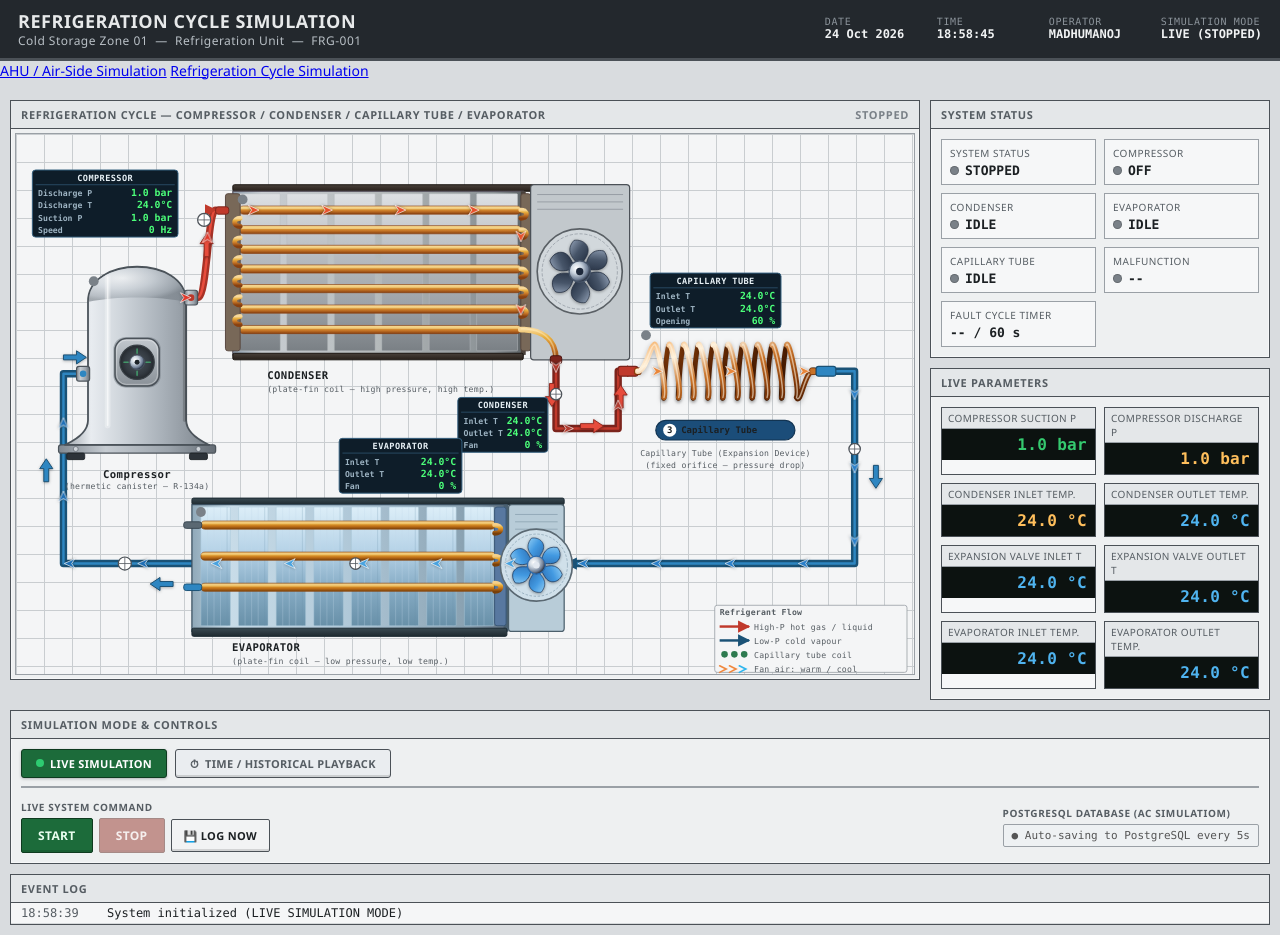
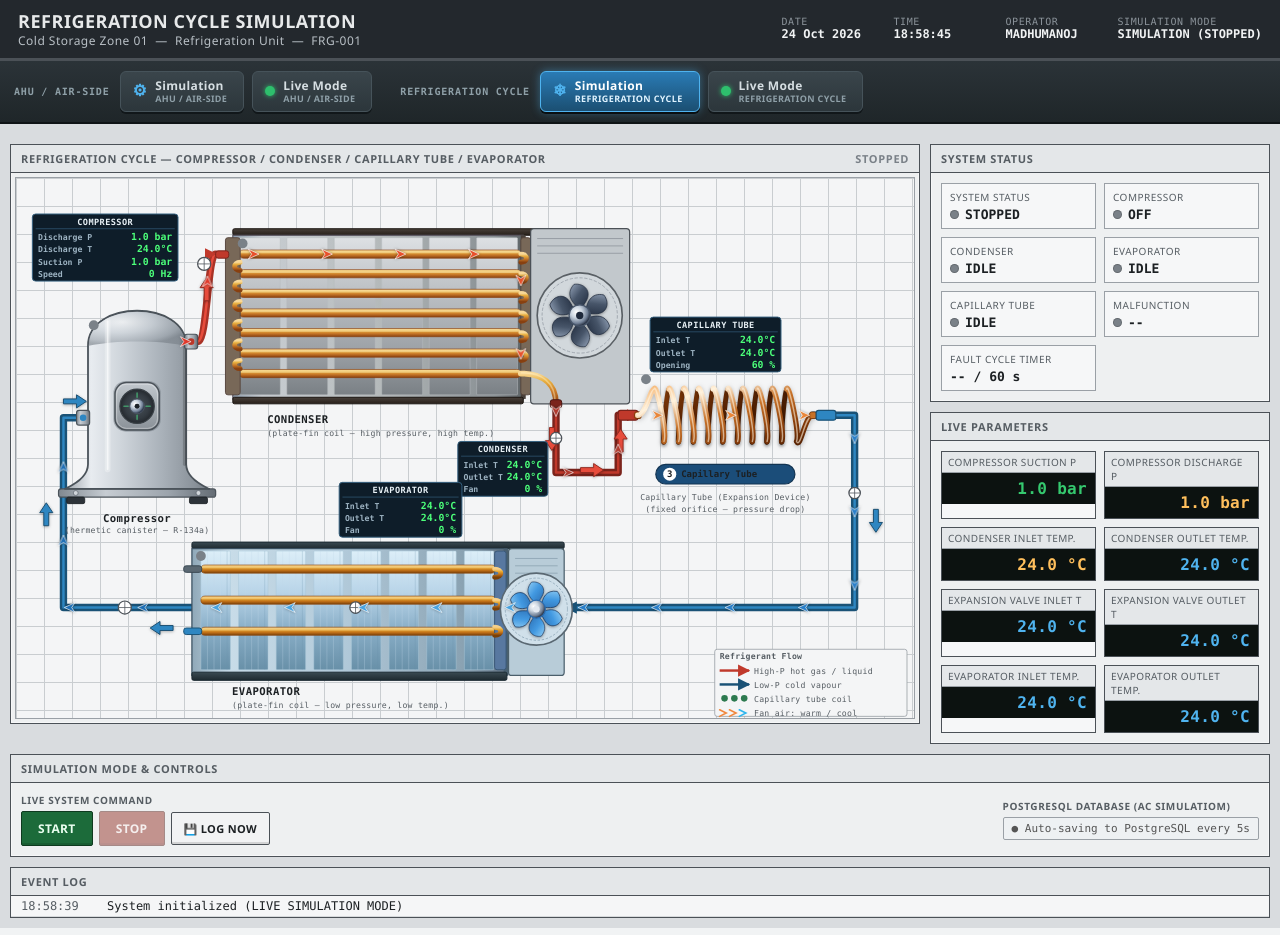
Before and after one commit to devdavidbuilds/AC-Simulation, a Django app: page /refrigeration/ in a window 1280 px wide. Run offline with Django 4.2, Linux system fonts and the light colour scheme; some libraries are stand-ins or nearby versions.

Commit message:
UI changes

```diff
--- a/refrigerator/static/refrigerator/css/style.css
+++ b/refrigerator/static/refrigerator/css/style.css
@@ -815,6 +815,9 @@ button.btn-stop:hover { background: #a52a1d; }
 .component.health-alarm { filter: drop-shadow(0 0 9px rgba(217,48,37,1)) sepia(0.5) hue-rotate(-30deg) saturate(2); animation: rfAlarmPulse 1s ease-in-out infinite; }
 .component.health-warn .comp-indicator { fill: #f0a014; }
 .component.health-alarm .comp-indicator { fill: #d93025; }
+#ahuSvg .ahu-health-alarm { filter: drop-shadow(0 0 9px rgba(217,48,37,1)) sepia(0.5) hue-rotate(-30deg) saturate(2); animation: rfAlarmPulse 1s ease-in-out infinite; }
+#ahuSvg .ahu-health-alarm > rect, #ahuSvg .ahu-health-alarm rect:not(.ahu-supply-blade):not(.ahu-damper-blade) { stroke: #d93025; stroke-width: 3; }
+#ahuSvg .ahu-health-alarm.ahu-filter-stage > rect { fill: #fdd; }
 @keyframes rfAlarmPulse { 50% { opacity: 0.72; } }
 .sensor-readout.health-warn { fill: #d98200; }
 .sensor-readout.health-alarm { fill: #d93025; }
@@ -880,3 +883,82 @@ button.btn-stop:hover { background: #a52a1d; }
 .ahu-damper-group.is-closed .ahu-damper-blade { fill:#8d9ba5; stroke:#8d9ba5; stroke-width:1; }
 /* Supply damper: seamless closed blades (outline = fill, no dark joint line) */
 .ahu-supply-blade { stroke:#8d9ba5; stroke-width:1; }
+
+/* ============================================================
+   PAGE NAVIGATION (4 pages: AHU / Refrigeration x Simulation / Live)
+   ============================================================ */
+.page-nav {
+  display: flex;
+  flex-wrap: wrap;
+  gap: 14px 28px;
+  padding: 10px 14px;
+  background: linear-gradient(180deg, #2b3338 0%, #1f2629 100%);
+  border-bottom: 2px solid #0f1416;
+}
+.page-nav .nav-group {
+  display: flex;
+  align-items: center;
+  gap: 8px;
+}
+.page-nav .nav-group-label {
+  font: 800 10px var(--font-mono, monospace);
+  letter-spacing: 0.08em;
+  text-transform: uppercase;
+  color: #8fa0a8;
+  margin-right: 2px;
+}
+.nav-btn {
+  display: inline-flex;
+  align-items: center;
+  gap: 8px;
+  padding: 7px 16px 7px 12px;
+  border-radius: 6px;
+  border: 1px solid #46535a;
+  background: linear-gradient(180deg, #3a454b 0%, #2c363b 100%);
+  color: #d6dee2;
+  text-decoration: none;
+  font: 700 12px/1.1 "Segoe UI", Arial, sans-serif;
+  letter-spacing: 0.03em;
+  box-shadow: 0 2px 0 #11171a;
+  transition: transform 0.12s ease, box-shadow 0.12s ease, background 0.15s ease;
+}
+.nav-btn small {
+  display: block;
+  margin-top: 2px;
+  font-size: 9px;
+  font-weight: 600;
+  color: #8fa0a8;
+  letter-spacing: 0.04em;
+  text-transform: uppercase;
+}
+.nav-btn:hover {
+  transform: translateY(-1px);
+  background: linear-gradient(180deg, #46555c 0%, #344147 100%);
+  box-shadow: 0 3px 0 #11171a;
+}
+.nav-btn:active { transform: translateY(1px); box-shadow: 0 0 0 #11171a; }
+.nav-btn .nav-ico { font-size: 16px; color: #4fb3ef; }
+.nav-btn .nav-dot {
+  width: 10px; height: 10px; border-radius: 50%;
+  background: #2ecc71; box-shadow: 0 0 6px #2ecc71;
+  animation: navPulse 1.6s ease-in-out infinite;
+}
+@keyframes navPulse { 50% { opacity: 0.35; box-shadow: 0 0 0 #2ecc71; } }
+.nav-btn.active { color: #fff; box-shadow: 0 2px 0 #0a0f11, 0 0 10px rgba(79,179,239,0.45); }
+.nav-btn.nav-sim.active { background: linear-gradient(180deg, #2a7bb5 0%, #1b4f72 100%); border-color: #4fb3ef; }
+.nav-btn.nav-live.active { background: linear-gradient(180deg, #27a05a 0%, #1c6b3a 100%); border-color: #2ecc71; box-shadow: 0 2px 0 #0a0f11, 0 0 10px rgba(46,204,113,0.5); }
+.nav-btn.active small { color: #dff3ff; }
+
+/* Live-mode page banner */
+.live-banner {
+  display: flex; align-items: center; gap: 12px; flex-wrap: wrap;
+  padding: 8px 12px; border-radius: 4px;
+  background: #e8f6ee; border: 1px solid #2ecc71; color: #14532d;
+  font: 700 12px "Segoe UI", Arial, sans-serif;
+}
+.live-banner .nav-dot { width: 10px; height: 10px; border-radius: 50%; background: #2ecc71; animation: navPulse 1.6s infinite; }
+.live-banner.stale { background: #fff4e5; border-color: #e67e22; color: #7a3e00; }
+.live-banner.stale .nav-dot { background: #e67e22; animation: none; }
+body.page-live .inline-ctrl-locked { pointer-events: none; opacity: 0.6; }
+
+.mode-switcher[hidden] { display: none; }
--- a/refrigerator/static/refrigerator/js/history.js
+++ b/refrigerator/static/refrigerator/js/history.js
@@ -269,6 +269,7 @@
 
   window.HistoryPlayer = {
     loadHistory: loadHistory,
+    recordToMachineState: recordToMachineState,
     fetchRangeInfo: fetchRangeInfo,
     play: play,
     pause: pause,
--- a/refrigerator/static/refrigerator/js/simulation.js
+++ b/refrigerator/static/refrigerator/js/simulation.js
@@ -324,7 +324,8 @@
     machineState.running = true;
     machineState.systemStatus = "STARTING";
     machineState.startupTicksRemaining = 2;
-    addLog("System started (LIVE MODE)", "ok");
+    machineState.fanOn = true;
+    addLog("System started (SIMULATION MODE)", "ok");
     addLog("Compressor start command issued", "info");
     // Trigger immediate save on startup
     saveTelemetryToDb();
@@ -334,6 +335,7 @@
     if (!machineState.running) return;
     machineState.running = false;
     machineState.systemStatus = "STOPPED";
+    machineState.fanOn = false;
     addLog("System stopped by operator", "info");
     // Trigger immediate save on shutdown
     saveTelemetryToDb();
--- a/refrigerator/static/refrigerator/js/ui.js
+++ b/refrigerator/static/refrigerator/js/ui.js
@@ -149,6 +149,17 @@
     flagCard("rd_supply", warnSupT || warnStatic);
     flagCard("rd_coolValve", warnSimul); flagCard("rd_heatValve", warnSimul);
 
+    // Malfunctioning equipment glows / pulses in the AHU diagram (like the refrigeration view)
+    const ahuHealth = {
+      ahuVavReturn: warnReturn, ahuPreFilter: warnFilter, ahuSupplyFilterStage: warnSFilter,
+      ahuCoolingCoil: warnCoolOut, ahuHeatingCoil: warnHeatOut, ahuFanAssembly: warnVfd,
+      ahuDamper: warnSupT || warnStatic, ahuCoolingValve: warnSimul, ahuHeatingValve: warnSimul
+    };
+    Object.keys(ahuHealth).forEach((id) => {
+      const node = document.getElementById(id);
+      if (node) node.classList.toggle("ahu-health-alarm", !!ahuHealth[id]);
+    });
+
     const bar = document.getElementById("ahuAlertBar");
     if (bar) {
       bar.hidden = alerts.length === 0;
@@ -297,7 +308,9 @@
         hdrModeVal.textContent = histPlaying ? "HISTORICAL (PLAYING)" : "HISTORICAL (STANDBY)";
         if (hdrModeItem) hdrModeItem.className = histPlaying ? "meta-item mode-live" : "meta-item mode-hist";
       } else {
-        hdrModeVal.textContent = s.running ? "LIVE (RUNNING)" : "LIVE (STOPPED)";
+        const isLiveFeed = document.body && (document.body.dataset.pageMode === "live" || document.body.classList.contains("page-live"));
+        const modePrefix = isLiveFeed ? "LIVE" : "SIMULATION";
+        hdrModeVal.textContent = s.running ? (modePrefix + " (RUNNING)") : (modePrefix + " (STOPPED)");
         if (hdrModeItem) hdrModeItem.className = s.running ? "meta-item mode-live" : "meta-item";
       }
     }
@@ -508,6 +521,7 @@
 
   function precalculateCircuit() {
     circuitLength = 0;
+    totalLengths.length = 0;
     FLOW_SEGMENTS.forEach((seg) => {
       let segLen = 0;
       for (let i = 0; i < seg.points.length - 1; i++) {
--- /dev/null
+++ b/refrigerator/templates/refrigerator/_page_nav.html
@@ -0,0 +1,20 @@
+<nav class="page-nav" aria-label="Simulation pages">
+  <div class="nav-group">
+    <span class="nav-group-label">AHU / Air-Side</span>
+    <a href="/" class="nav-btn nav-sim{% if active_page == 'ahu_sim' %} active{% endif %}">
+      <span class="nav-ico">&#9881;</span><span class="nav-txt">Simulation<small>AHU / Air-Side</small></span>
+    </a>
+    <a href="/ahu/live/" class="nav-btn nav-live{% if active_page == 'ahu_live' %} active{% endif %}">
+      <span class="nav-dot"></span><span class="nav-txt">Live Mode<small>AHU / Air-Side</small></span>
+    </a>
+  </div>
+  <div class="nav-group">
+    <span class="nav-group-label">Refrigeration Cycle</span>
+    <a href="/refrigeration/" class="nav-btn nav-sim{% if active_page == 'rf_sim' %} active{% endif %}">
+      <span class="nav-ico">&#10052;</span><span class="nav-txt">Simulation<small>Refrigeration Cycle</small></span>
+    </a>
+    <a href="/refrigeration/live/" class="nav-btn nav-live{% if active_page == 'rf_live' %} active{% endif %}">
+      <span class="nav-dot"></span><span class="nav-txt">Live Mode<small>Refrigeration Cycle</small></span>
+    </a>
+  </div>
+</nav>
--- a/refrigerator/templates/refrigerator/refrigeration.html
+++ b/refrigerator/templates/refrigerator/refrigeration.html
@@ -4,17 +4,17 @@
 <head>
 <meta charset="UTF-8">
 <meta name="viewport" content="width=device-width, initial-scale=1.0">
-<title>Refrigeration Cycle Simulation — {{ unit_tag }}</title>
-<link rel="stylesheet" href="{% static 'refrigerator/css/style.css' %}?v=3.4">
+<title>Refrigeration Cycle {% if page_mode == "live" %}Live Mode{% else %}Simulation{% endif %} — {{ unit_tag }}</title>
+<link rel="stylesheet" href="{% static 'refrigerator/css/style.css' %}?v=5.0">
 </head>
-<body>
+<body class="page-{{ page_mode }}" data-page-mode="{{ page_mode }}">
 
 <!-- ============================================================
      HEADER
      ============================================================ -->
 <header class="hmi-header">
   <div class="title-block">
-    <div class="system-title">Refrigeration Cycle Simulation</div>
+    <div class="system-title">Refrigeration Cycle {% if page_mode == "live" %}Live Mode{% else %}Simulation{% endif %}</div>
     <div class="zone-subtitle">{{ plant_name }} &nbsp;—&nbsp; {{ unit_name }} &nbsp;—&nbsp; {{ unit_tag }}</div>
   </div>
   <div class="meta-block">
@@ -30,18 +30,15 @@
       <span class="meta-label">Operator</span>
       <span class="meta-value">MADHUMANOJ</span>
     </div>
-    <div class="meta-item mode-live" id="hdrModeItem">
+    <div class="meta-item{% if page_mode == 'live' %} mode-live{% endif %}" id="hdrModeItem">
       <span class="meta-label">Simulation Mode</span>
-      <span class="meta-value" id="hdrModeVal">LIVE</span>
+      <span class="meta-value" id="hdrModeVal">{% if page_mode == "live" %}LIVE (STANDBY){% else %}SIMULATION (STANDBY){% endif %}</span>
     </div>
   </div>
 </header>
 
 <!-- PAGE NAVIGATION -->
-<nav class="page-nav">
-  <a href="/" class="page-nav-link">AHU / Air-Side Simulation</a>
-  <a href="/refrigeration/" class="page-nav-link active">Refrigeration Cycle Simulation</a>
-</nav>
+{% include 'refrigerator/_page_nav.html' %}
 
 <!-- ============================================================
      MAIN LAYOUT
@@ -822,10 +819,10 @@
       <div class="panel-body">
 
         <!-- Mode Switcher Tabs -->
-        <div class="mode-switcher">
+        <div class="mode-switcher"{% if page_mode != "live" %} hidden{% endif %}>
           <button type="button" id="tabLiveMode" class="mode-tab active live">
             <span style="display:inline-block; width:8px; height:8px; border-radius:50%; background:#2ecc71;"></span>
-            LIVE SIMULATION
+            {% if page_mode == "live" %}LIVE FEED{% else %}LIVE SIMULATION{% endif %}
           </button>
           <button type="button" id="tabHistMode" class="mode-tab">
             <span>⏱</span>
@@ -835,6 +832,7 @@
 
         <!-- 1. LIVE MODE CONTROLS -->
         <div id="liveControlsSection" class="mode-section">
+          {% if page_mode == "live" %}<div class="live-banner" id="liveBanner"><span class="nav-dot"></span><span id="liveBannerText">LIVE FEED — waiting for data from PostgreSQL…</span></div>{% else %}
           <div class="control-strip">
             <div class="control-group">
               <span class="control-label">Live System Command</span>
@@ -851,6 +849,7 @@
               </div>
             </div>
           </div>
+        {% endif %}
         </div>
 
         <!-- 2. TIME / HISTORICAL REPLAY CONTROLS (initially hidden) -->
@@ -1030,9 +1029,9 @@
 
 </main>
 
-<script src="{% static 'refrigerator/js/simulation.js' %}?v=3.1"></script>
-<script src="{% static 'refrigerator/js/history.js' %}?v=3.1"></script>
-<script src="{% static 'refrigerator/js/ui.js' %}?v=3.1"></script>
-<script src="{% static 'refrigerator/js/app.js' %}?v=3.1"></script>
+<script src="{% static 'refrigerator/js/simulation.js' %}?v=6.0"></script>
+<script src="{% static 'refrigerator/js/history.js' %}?v=6.0"></script>
+<script src="{% static 'refrigerator/js/ui.js' %}?v=6.0"></script>
+<script src="{% static 'refrigerator/js/app.js' %}?v=6.0"></script>
 </body>
 </html>
--- a/refrigerator/urls.py
+++ b/refrigerator/urls.py
@@ -6,7 +6,11 @@ app_name = 'refrigerator'
 
 urlpatterns = [
     path('', views.refrigerator_dashboard, name='dashboard'),
+    path('ahu/live/', views.ahu_live_page, name='ahu_live'),
     path('refrigeration/', views.refrigeration_cycle_page, name='refrigeration'),
+    path('refrigerator/', views.refrigeration_cycle_page, name='refrigerator_alias'),
+    path('refrigeration/live/', views.refrigeration_live_page, name='refrigeration_live'),
+    path('refrigerator/live/', views.refrigeration_live_page, name='refrigerator_live_alias'),
     path('api/telemetry/save/', views.save_telemetry, name='save_telemetry'),
     path('api/telemetry/history/', views.get_telemetry_history, name='telemetry_history'),
     path('api/telemetry/range-info/', views.get_telemetry_range_info, name='telemetry_range_info'),
--- a/refrigerator/views.py
+++ b/refrigerator/views.py
@@ -9,29 +9,34 @@ from django.utils.dateparse import parse_datetime
 from .models import RefrigerationTelemetry
 
 
-def refrigerator_dashboard(request):
-    """
-    Serve the Industrial Refrigeration HMI dashboard.
-    """
-    context = {
+def _page_context(page_mode, active_page):
+    return {
         'plant_name': 'Cold Storage Zone 01',
         'unit_name': 'Refrigeration Unit',
         'unit_tag': 'FRG-001',
+        'page_mode': page_mode,      # 'sim' or 'live'
+        'active_page': active_page,  # 'ahu_sim' | 'ahu_live' | 'rf_sim' | 'rf_live'
     }
-    return render(request, 'refrigerator/index.html', context)
+
+
+def refrigerator_dashboard(request):
+    """Page 1: AHU / Air-Side Simulation."""
+    return render(request, 'refrigerator/index.html', _page_context('sim', 'ahu_sim'))
+
+
+def ahu_live_page(request):
+    """Page 2: AHU / Air-Side Live Mode (live feed from PostgreSQL + replay)."""
+    return render(request, 'refrigerator/index.html', _page_context('live', 'ahu_live'))
 
 
 def refrigeration_cycle_page(request):
-    """
-    Serve the Refrigeration Cycle Simulation page (Page 2).
-    Completely separate from the AHU page.
-    """
-    context = {
-        'plant_name': 'Cold Storage Zone 01',
-        'unit_name': 'Refrigeration Unit',
-        'unit_tag': 'FRG-001',
-    }
-    return render(request, 'refrigerator/refrigeration.html', context)
+    """Page 3: Refrigeration Cycle Simulation."""
+    return render(request, 'refrigerator/refrigeration.html', _page_context('sim', 'rf_sim'))
+
+
+def refrigeration_live_page(request):
+    """Page 4: Refrigeration Cycle Live Mode (live feed from PostgreSQL + replay)."""
+    return render(request, 'refrigerator/refrigeration.html', _page_context('live', 'rf_live'))
 
 
 def ahu_controls_page(request):
```
Also changed, not shown: index.html (+4 -4 lines), refrigerator/static/refrigerator/js/app.js (+40 -0 lines), refrigerator/templates/refrigerator/index.html (+18 -19 lines).
